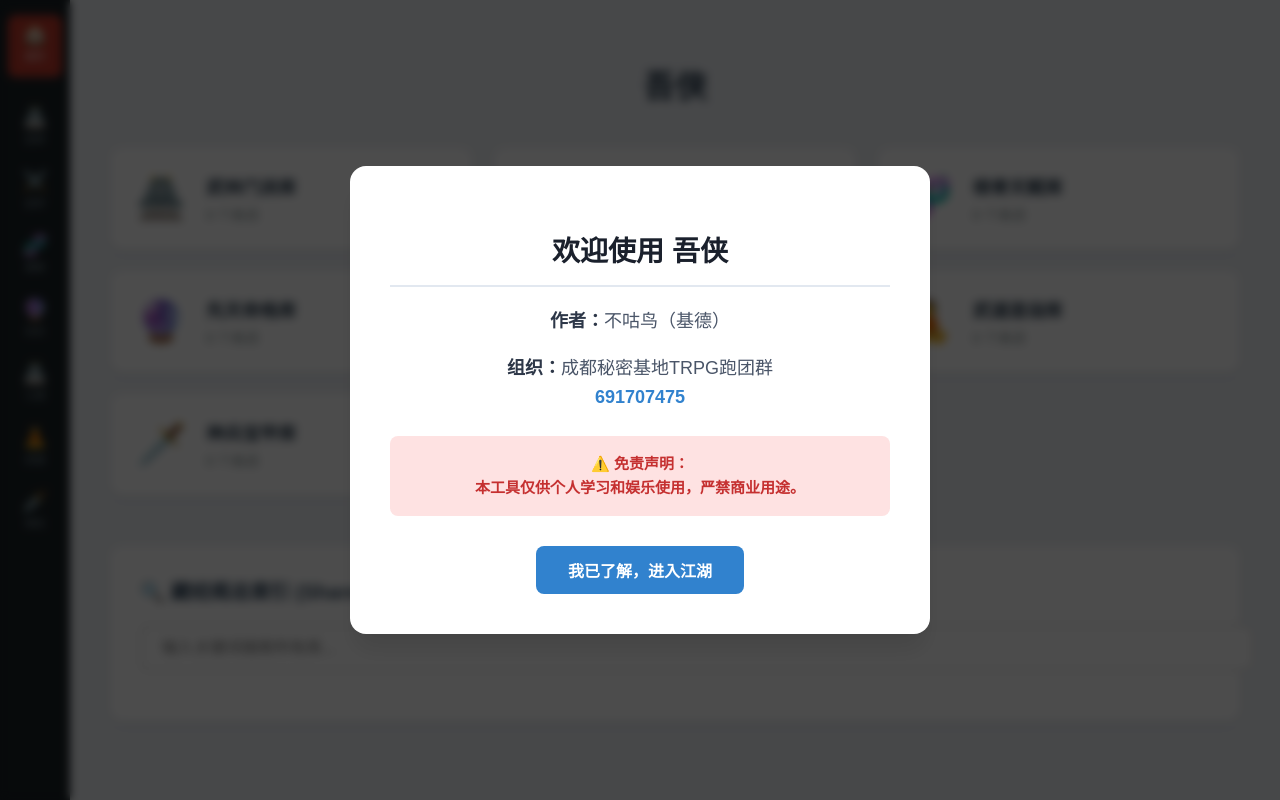
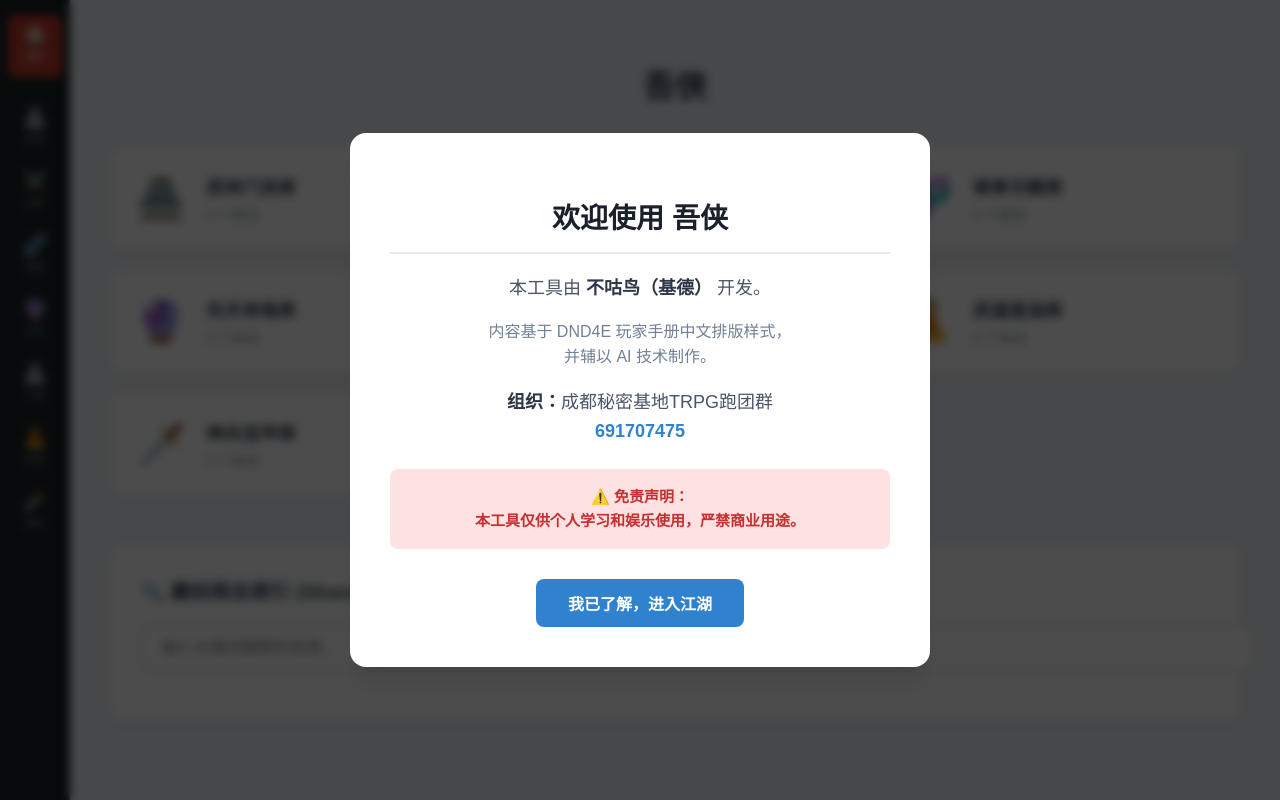
Before and after one commit to jeffdyuyi/DND4wuxiaproject, a React (Vite) app: page / in a window 1280 px wide. Built offline with nearby package versions, Linux system fonts and the light colour scheme.

Commit message:
Update disclaimer modal author text and styles

```diff
--- a/src/components/DisclaimerModal.tsx
+++ b/src/components/DisclaimerModal.tsx
@@ -41,9 +41,11 @@
                 </h2>
 
                 <div style={{ marginBottom: '30px', color: '#4a5568', lineHeight: '1.6' }}>
-                    <p style={{ marginBottom: '16px', fontSize: '18px' }}>
-                        <span style={{ fontWeight: 'bold', color: '#2d3748' }}>作者：</span>
-                        不咕鸟（基德）
+                    <p style={{ marginBottom: '12px', fontSize: '18px' }}>
+                        本工具由 <span style={{ fontWeight: 'bold', color: '#2d3748' }}>不咕鸟（基德）</span> 开发。
+                    </p>
+                    <p style={{ marginBottom: '16px', fontSize: '16px', color: '#718096' }}>
+                        内容基于 DND4E 玩家手册中文排版样式，<br />并辅以 AI 技术制作。
                     </p>
                     <p style={{ marginBottom: '16px', fontSize: '18px' }}>
                         <span style={{ fontWeight: 'bold', color: '#2d3748' }}>组织：</span>
```
